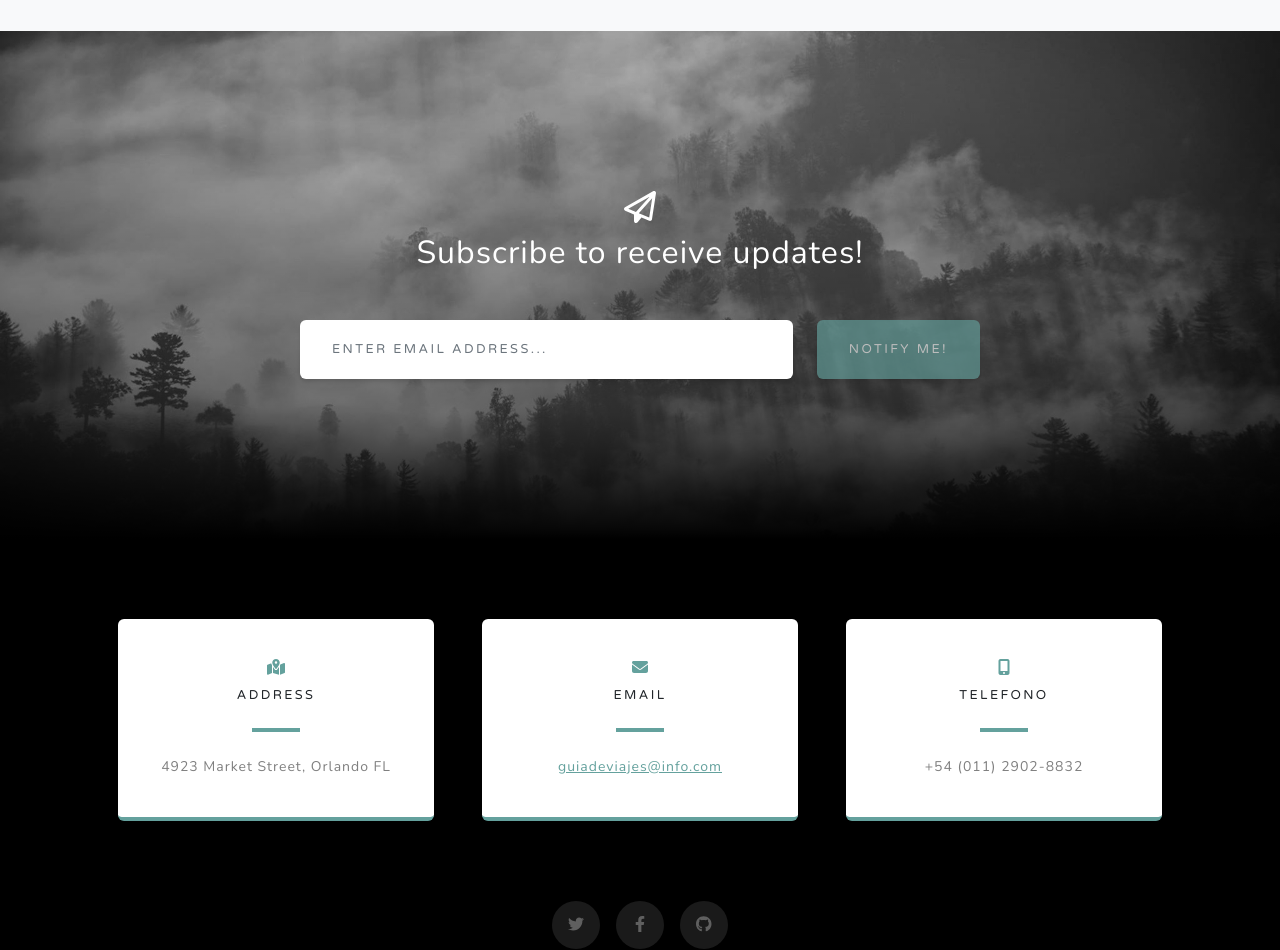
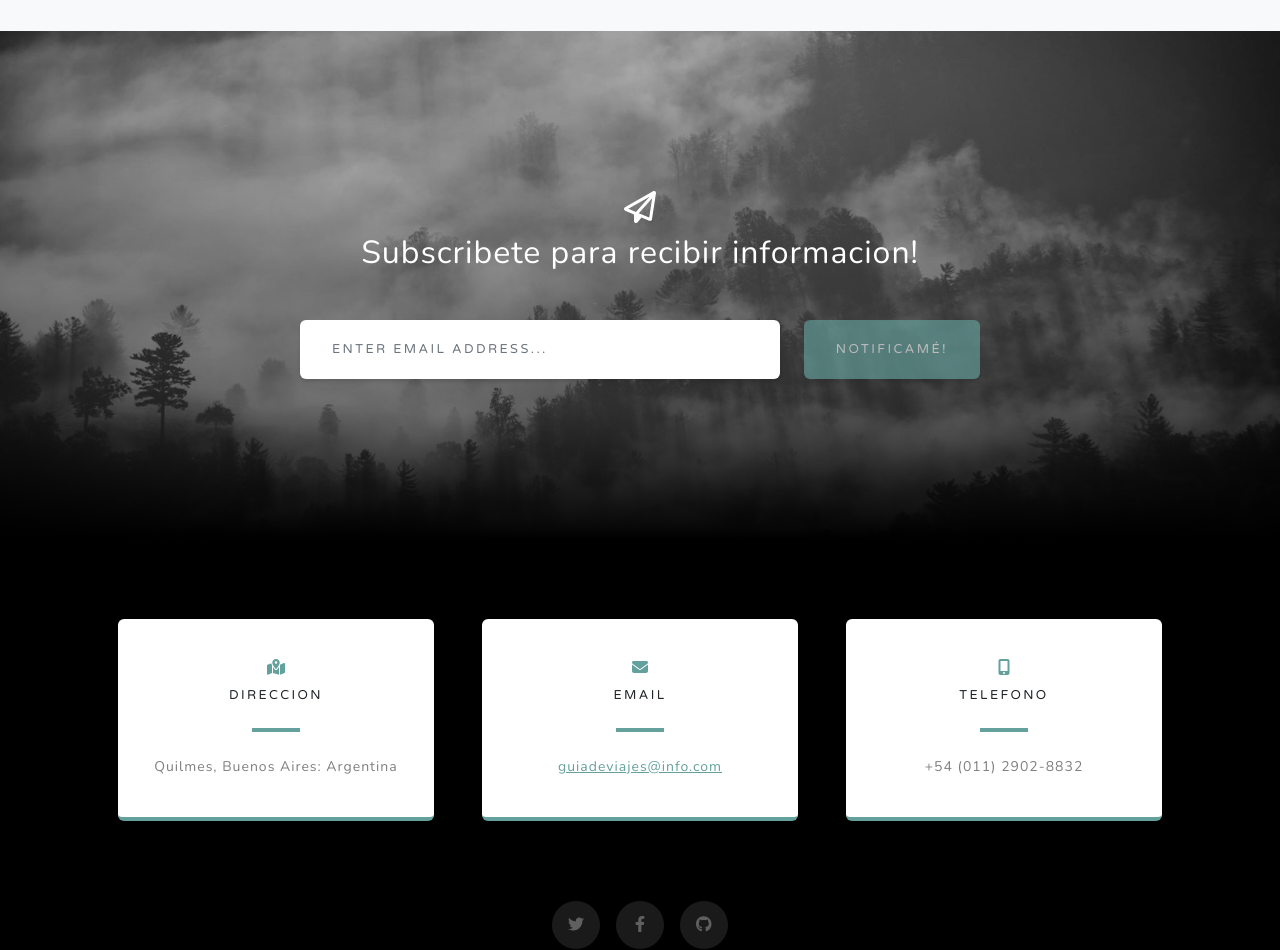
Before and after one commit to ZaftheR/projecto_final, a Django app: page / in a window 1280 px wide. Shown: the part 3134-4084 px from the top of the page. Run offline with Django 5.2, Linux system fonts and the light colour scheme; some libraries are stand-ins or nearby versions.

Commit message:
proyecto final

```diff
--- a/app_viaje/templates/app_viaje/index.html
+++ b/app_viaje/templates/app_viaje/index.html
@@ -77,7 +77,7 @@
                 <div class="row gx-4 gx-lg-5">
                     <div class="col-md-10 col-lg-8 mx-auto text-center">
                         <i class="far fa-paper-plane fa-2x mb-2 text-white"></i>
-                        <h2 class="text-white mb-5">Subscribe to receive updates!</h2>
+                        <h2 class="text-white mb-5">Subscribete para recibir informacion!</h2>
                         <!-- * * * * * * * * * * * * * * *-->
                         <!-- * * SB Forms Contact Form * *-->
                         <!-- * * * * * * * * * * * * * * *-->
@@ -89,7 +89,7 @@
                             <!-- Email address input-->
                             <div class="row input-group-newsletter">
                                 <div class="col"><input class="form-control" id="emailAddress" type="email" placeholder="Enter email address..." aria-label="Enter email address..." data-sb-validations="required,email" /></div>
-                                <div class="col-auto"><button class="btn btn-primary disabled" id="submitButton" type="submit">Notify Me!</button></div>
+                                <div class="col-auto"><button class="btn btn-primary disabled" id="submitButton" type="submit">Notificamé!</button></div>
                             </div>
                             <div class="invalid-feedback mt-2" data-sb-feedback="emailAddress:required">An email is required.</div>
                             <div class="invalid-feedback mt-2" data-sb-feedback="emailAddress:email">Email is not valid.</div>
@@ -120,9 +120,9 @@
                         <div class="card py-4 h-100">
                             <div class="card-body text-center">
                                 <i class="fas fa-map-marked-alt text-primary mb-2"></i>
-                                <h4 class="text-uppercase m-0">Address</h4>
+                                <h4 class="text-uppercase m-0">Direccion</h4>
                                 <hr class="my-4 mx-auto" />
-                                <div class="small text-black-50">4923 Market Street, Orlando FL</div>
+                                <div class="small text-black-50">Quilmes, Buenos Aires: Argentina</div>
                             </div>
                         </div>
                     </div>
```
Also changed, not shown: db.sqlite3.
